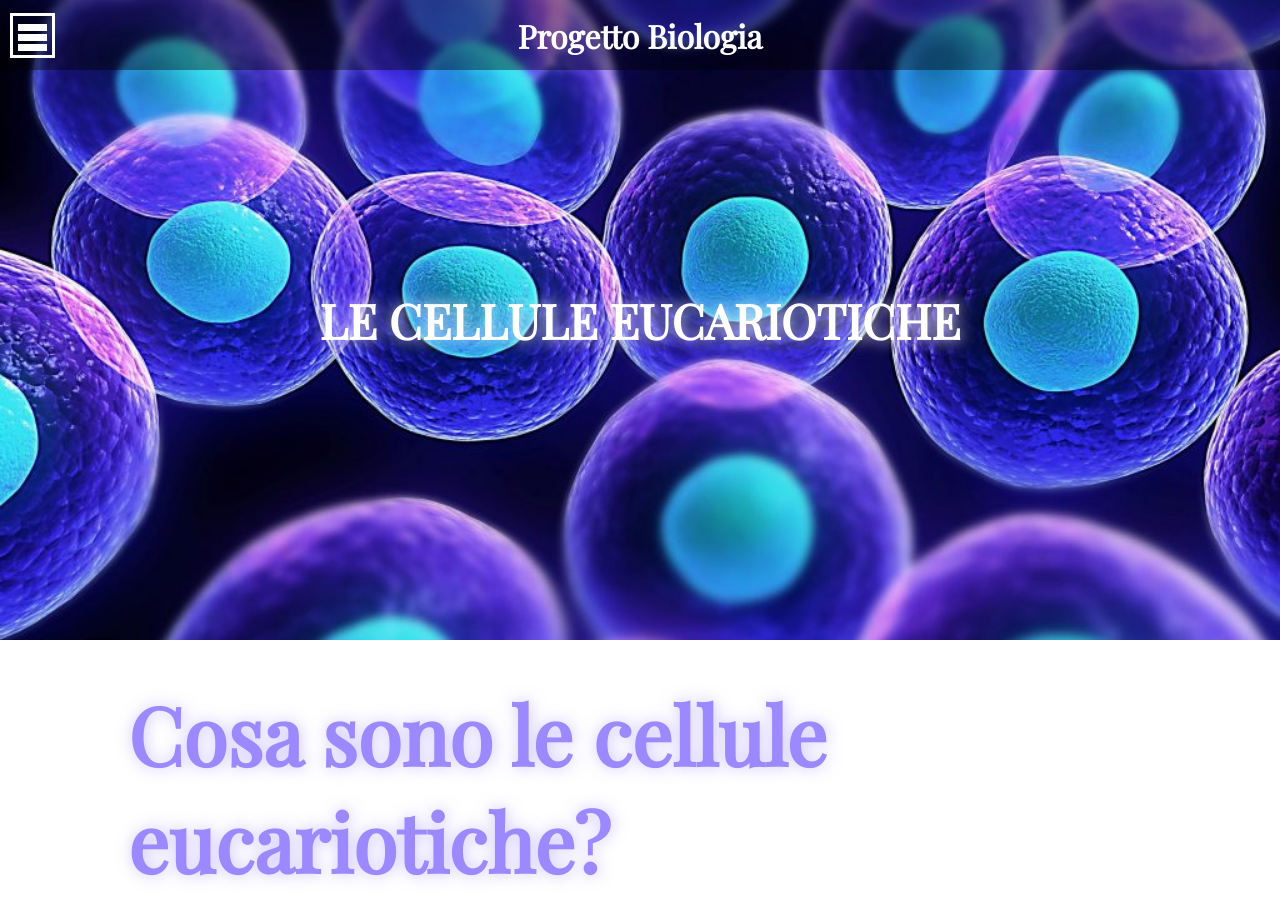
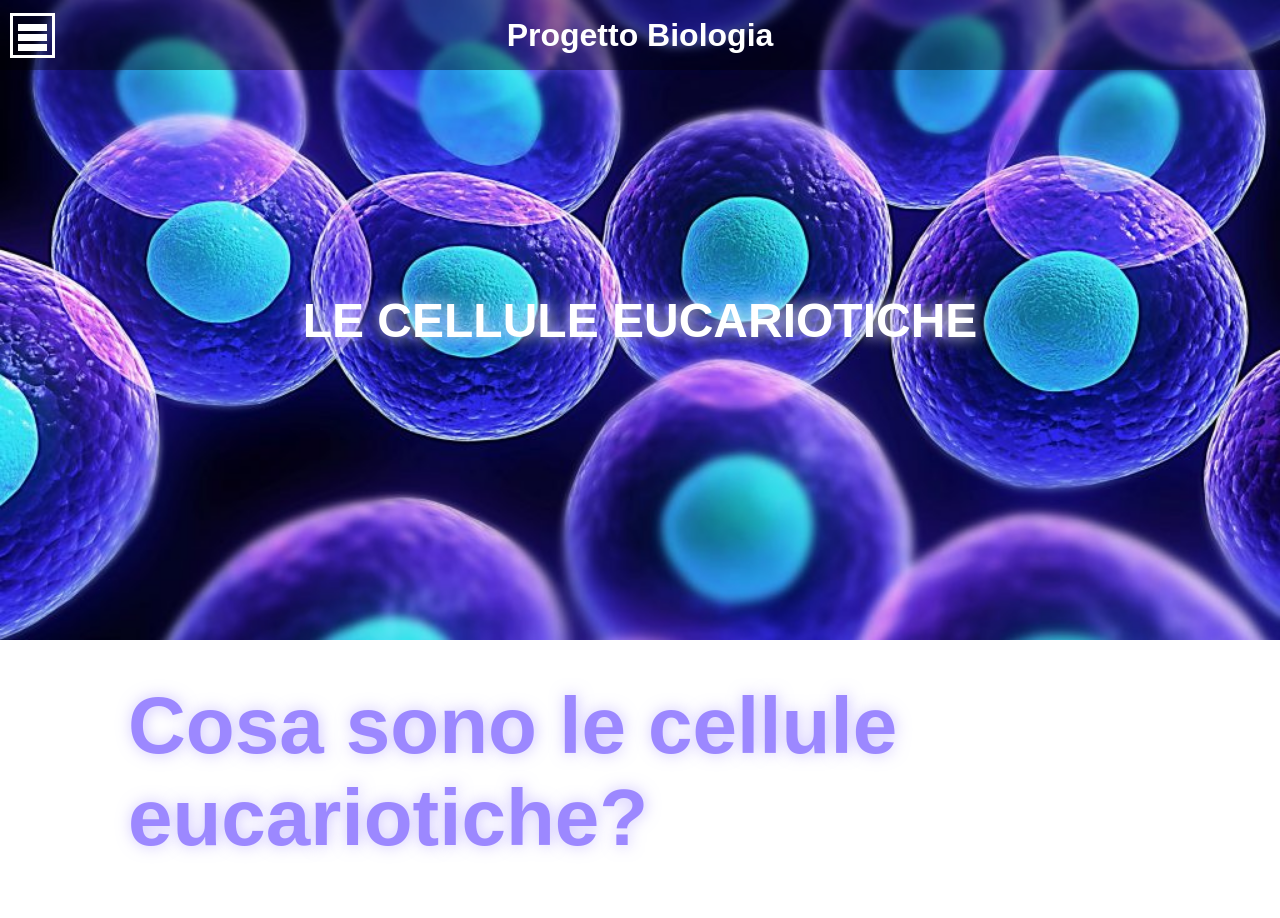
Before and after one commit to Pifitto/Pifitto.github.io, a plain HTML site: page index.html in a window 1280 px wide. Drawn offline with nearby package versions, Linux system fonts and the light colour scheme.

Commit message:
Update style.css

```diff
--- a/css/style.css
+++ b/css/style.css
@@ -3,7 +3,7 @@
 	margin: 0;
 	padding: 0;
 	box-sizing: border-box;
-	font-family: 'Playfair Display', serif;
+	font-family: 'Manrope', sans-serif;
 }
 body{
 	overflow-x: hidden;
```
